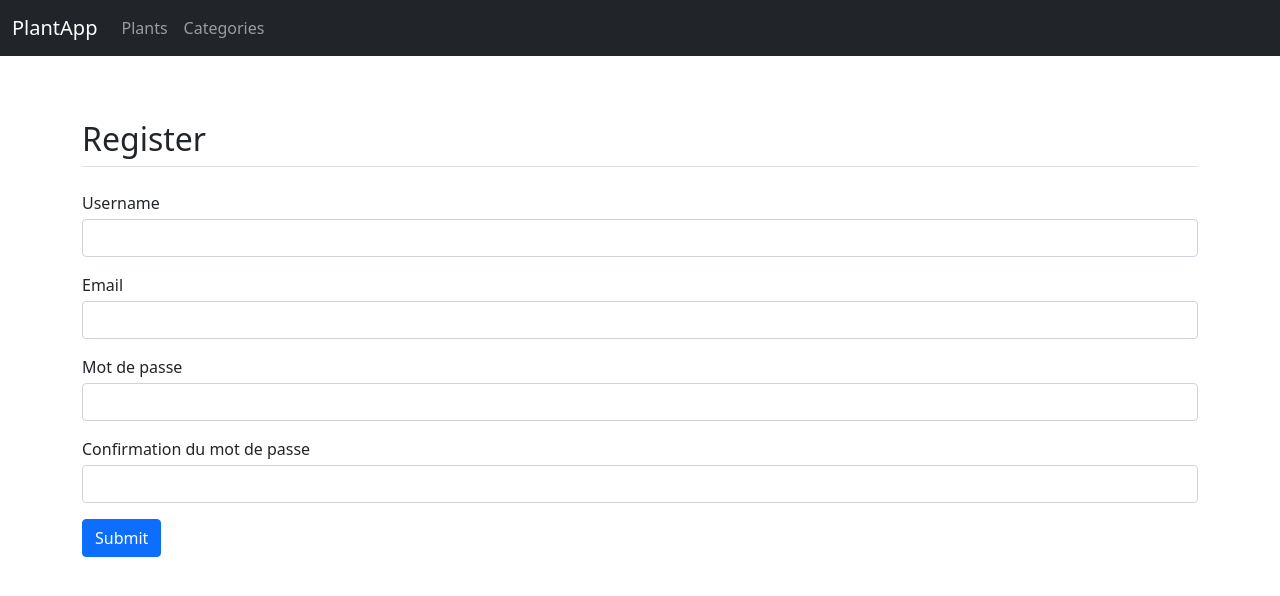
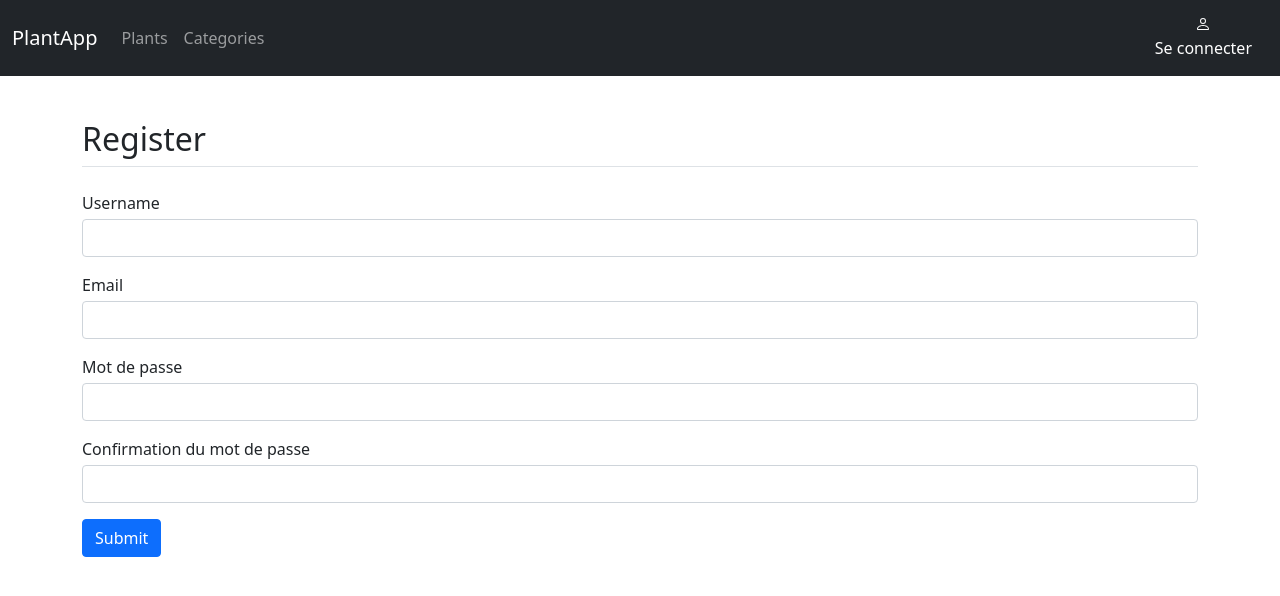
Before and after one commit to ZAomineZ/plant_app, a Django app: page /register/ in a window 1280 px wide. Shown: the top 596 px of the page. Run offline with Django 3.2, Linux system fonts and the light colour scheme.

Commit message:
feat: add link "se connecter" for the header

```diff
--- a/admin/views/admin.py
+++ b/admin/views/admin.py
@@ -1,16 +1,15 @@
 from django.contrib.auth import authenticate, login
-from django.contrib.auth.models import User
 from django.http import HttpResponseRedirect
 from django.shortcuts import render
 
-from plant.models import Plant, Category
+from plant.models import Plant, Category, CustomUser
 
 
 def index(request):
     if request.method == 'POST':
         email = request.POST.get('email')
         password = request.POST.get('password')
-        userCurrent = User.objects.filter(email=email).first()
+        userCurrent = CustomUser.objects.filter(email=email).first()
         user = authenticate(request, username=userCurrent.username, password=password)
         if user is not None and user.is_active:
             login(request, user)
--- a/plant/forms.py
+++ b/plant/forms.py
@@ -99,9 +99,9 @@ class RegisterForm(forms.ModelForm):
     email = forms.CharField(label='email', max_length=255, required=True,
                             widget=forms.TextInput(attrs={'class': 'form-control'}))
     password = forms.CharField(label='password', max_length=255, required=True,
-                               widget=forms.TextInput(attrs={'class': 'form-control'}))
+                               widget=forms.PasswordInput(attrs={'class': 'form-control'}))
     password_confirm = forms.CharField(label='password', max_length=255, required=True,
-                                       widget=forms.TextInput(attrs={'class': 'form-control'}))
+                                       widget=forms.PasswordInput(attrs={'class': 'form-control'}))
 
     class Meta:
         model = CustomUser
@@ -133,7 +133,7 @@ class LoginForm(forms.Form):
     username = forms.CharField(label='username', max_length=255, required=True,
                                widget=forms.TextInput(attrs={'class': 'form-control'}))
     password = forms.CharField(label='password', max_length=255, required=True,
-                               widget=forms.TextInput(attrs={'class': 'form-control'}))
+                               widget=forms.PasswordInput(attrs={'class': 'form-control'}))
 
     def clean_username(self):
         username = self.cleaned_data.get('username')
--- a/plant/templates/layout/header.html
+++ b/plant/templates/layout/header.html
@@ -18,8 +18,8 @@
                     </li>
                 </ul>
                 <ul class="nav col-12 col-lg-auto my-2 justify-content-center my-md-0 text-small">
-                    <li>
-                        {% if user.is_authenticated %}
+                    {% if user.is_authenticated %}
+                        <li>
                             <a href="{% url 'plant:favorite_plant.index' username=user.username %}"
                                class="nav-link text-white">
                                 <svg xmlns="http://www.w3.org/2000/svg" width="16" height="16" fill="currentColor"
@@ -28,8 +28,18 @@
                                 </svg>
                                 Favorite
                             </a>
-                        {% endif %}
-                    </li>
+                        </li>
+                    {% else %}
+                        <li>
+                        <a href="{% url 'plant:auth.login' %}"
+                           class="nav-link text-white">
+                            <svg xmlns="http://www.w3.org/2000/svg" width="16" height="16" fill="currentColor"
+                                 class="bi d-block mx-auto mb-1" viewBox="0 0 16 16">
+                                <path d="M8 8a3 3 0 1 0 0-6 3 3 0 0 0 0 6zm2-3a2 2 0 1 1-4 0 2 2 0 0 1 4 0zm4 8c0 1-1 1-1 1H3s-1 0-1-1 1-4 6-4 6 3 6 4zm-1-.004c-.001-.246-.154-.986-.832-1.664C11.516 10.68 10.289 10 8 10c-2.29 0-3.516.68-4.168 1.332-.678.678-.83 1.418-.832 1.664h10z"></path>
+                            </svg>
+                            Se connecter
+                        </a>
+                    {% endif %}
                 </ul>
             </div>
         </div>
--- a/plant/views/auth.py
+++ b/plant/views/auth.py
@@ -40,6 +40,7 @@ def login(request):
             userCurrent = CustomUser.objects.filter(username=username).first()
             user: CustomUser | None = authenticate(request, username=userCurrent.username, password=password)
             if user and not None and user.is_active:
+                login(request, user)
                 # Add message success
                 messages.success(request, 'Vous êtes maitenant connecté')
                 return HttpResponseRedirect(reverse('plant:index'))
```
Also changed, not shown: plant/tests/auth/test_login.py (+0 -1 lines).
